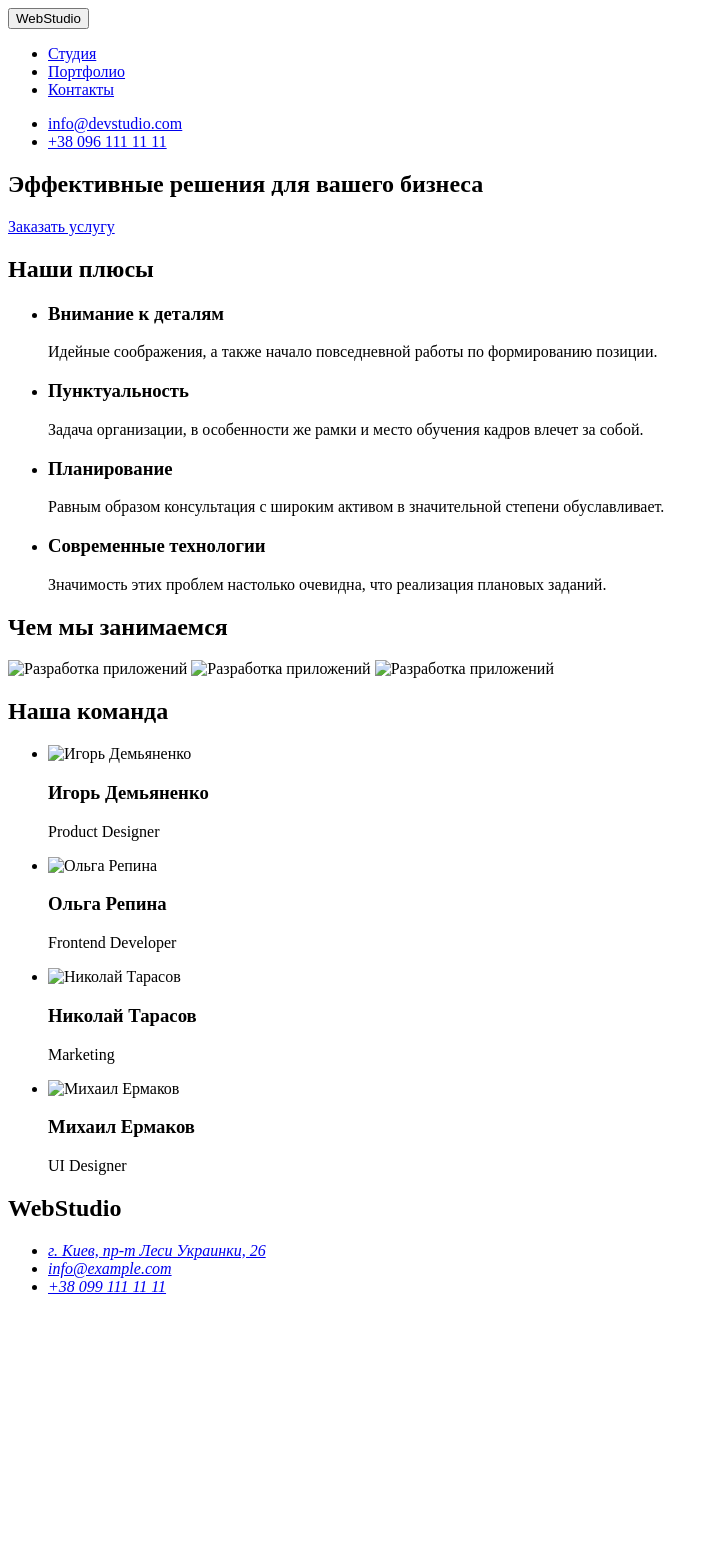
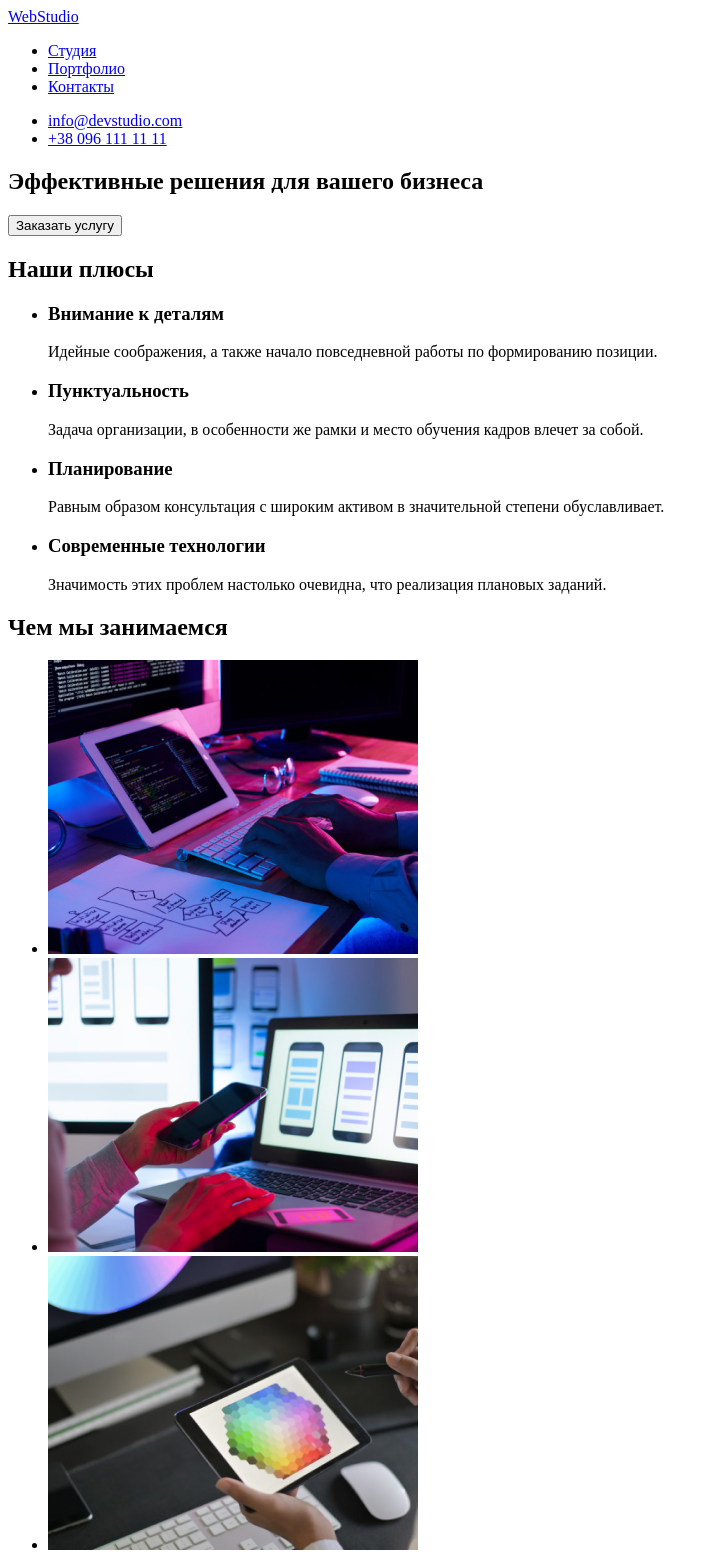
Before and after one commit to Karina2500/goit-markup-hw-01, a plain HTML site: page index.html in a window 1280 px wide. Shown: the top 1557 px of the page, without its empty margins (0-719 px from the left). Before the commit the page ends 1312 px from the top, so only its background shows below. Drawn offline with Linux system fonts and the light colour scheme.

Commit message:
изменила ошибки в работе

```diff
--- a/index.html
+++ b/index.html
@@ -1,5 +1,5 @@
 <!DOCTYPE html>
-<html lang="en">
+<html lang="ru">
 
 <head>
     <meta charset="UTF-8">
@@ -10,12 +10,12 @@
 
 <body>
     <header>
-        <button>WebStudio</button>
+        <a href="/">WebStudio</a>
         <nav>
             <ul>
-                    <li><a href="x">Студия</a></li>
-                    <li><a href="x">Портфолио</a></li>
-                    <li><a href="x">Контакты</a></li>
+                <li><a href="./index.html">Студия</a></li>
+                <li><a href="/">Портфолио</a></li>
+                <li><a href="/">Контакты</a></li>
             </ul>
         </nav>
         <ul>
@@ -26,7 +26,7 @@
     <main>
         <section>
             <h1>Эффективные решения для вашего бизнеса</h1>
-            <a href="x">Заказать услугу</a>
+            <button>Заказать услугу</button>
         </section>
         <section>
             <h2>Наши плюсы</h2>
@@ -51,30 +51,32 @@
         </section>
         <section>
             <h2>Чем мы занимаемся</h2>
-            <img src=".//img/img.png" alt="Разработка приложений">
-            <img src=".//img/img2.png" alt="Разработка приложений">
-            <img src=".//img/img3.png" alt="Разработка приложений">
+            <ul>
+                <li><img src="./images/img.jpg" alt="Разработка приложений" width="370" height="294"></li>
+                <li><img src="./images/img2.jpg" alt="Разработка приложений" width="370" height="294"></li>
+                <li><img src="./images/img3.jpg" alt="Разработка приложений" width="370" height="294"></li>
+            </ul>
         </section>
         <section>
             <h2>Наша команда</h2>
             <ul>
                 <li>
-            <img src=".//img/foto/foto.jpg" alt="Игорь Демьяненко" width="270">
+                    <img src="./images/foto/foto.jpg" alt="Игорь Демьяненко" width="270">
                     <h3>Игорь Демьяненко</h3>
                     <p>Product Designer</p>
                 </li>
                 <li>
-            <img src=".//img/foto/foto2.jpg" alt="Ольга Репина" width="270">
+                    <img src="./images/foto/foto2.jpg" alt="Ольга Репина" width="270">
                     <h3>Ольга Репина</h3>
                     <p>Frontend Developer</p>
                 </li>
                 <li>
-            <img src=".//img/foto/foto3.jpg" alt="Николай Тарасов" width="270">
+                    <img src="./images/foto/foto3.jpg" alt="Николай Тарасов" width="270">
                     <h3>Николай Тарасов</h3>
                     <p>Marketing</p>
                 </li>
                 <li>
-            <img src=".//img/foto/foto4.jpg" alt="Михаил Ермаков" width="270">
+                    <img src="./images/foto/foto4.jpg" alt="Михаил Ермаков" width="270">
                     <h3>Михаил Ермаков</h3>
                     <p>UI Designer</p>
                 </li>
@@ -82,10 +84,11 @@
         </section>
     </main>
     <footer>
-      <h2>WebStudio</h2>
+        <a href="/">WebStudio</a>
         <address>
             <ul>
-    <li><a href="x">г. Киев, пр-т Леси Украинки, 26</a></li>
+                <li><a href="https://goo.gl/maps/piqngm7oDQpEDh6u6" target="_blank"
+                        rel="noopener nofollow noreferrer">г. Киев, пр-т Леси Украинки, 26</a></li>
                 <li><a href="mailto:info@example.com">info@example.com</a></li>
                 <li><a href="tel:+380991111111">+38 099 111 11 11</a></li>
             </ul>
```
Also changed, not shown: .prettierrc.json (added), images/foto/foto.jpg (renamed from img/foto/foto.jpg), images/foto/foto2.jpg (renamed from img/foto/foto2.jpg), images/foto/foto3.jpg (renamed from img/foto/foto3.jpg), images/foto/foto4.jpg (renamed from img/foto/foto4.jpg), images/img.jpg (added), images/img2.jpg (added), images/img3.jpg (added), img/img.png (deleted), img/img2.png (deleted), img/img3.png (deleted). Lines whose indentation alone changed are shown as unchanged.
